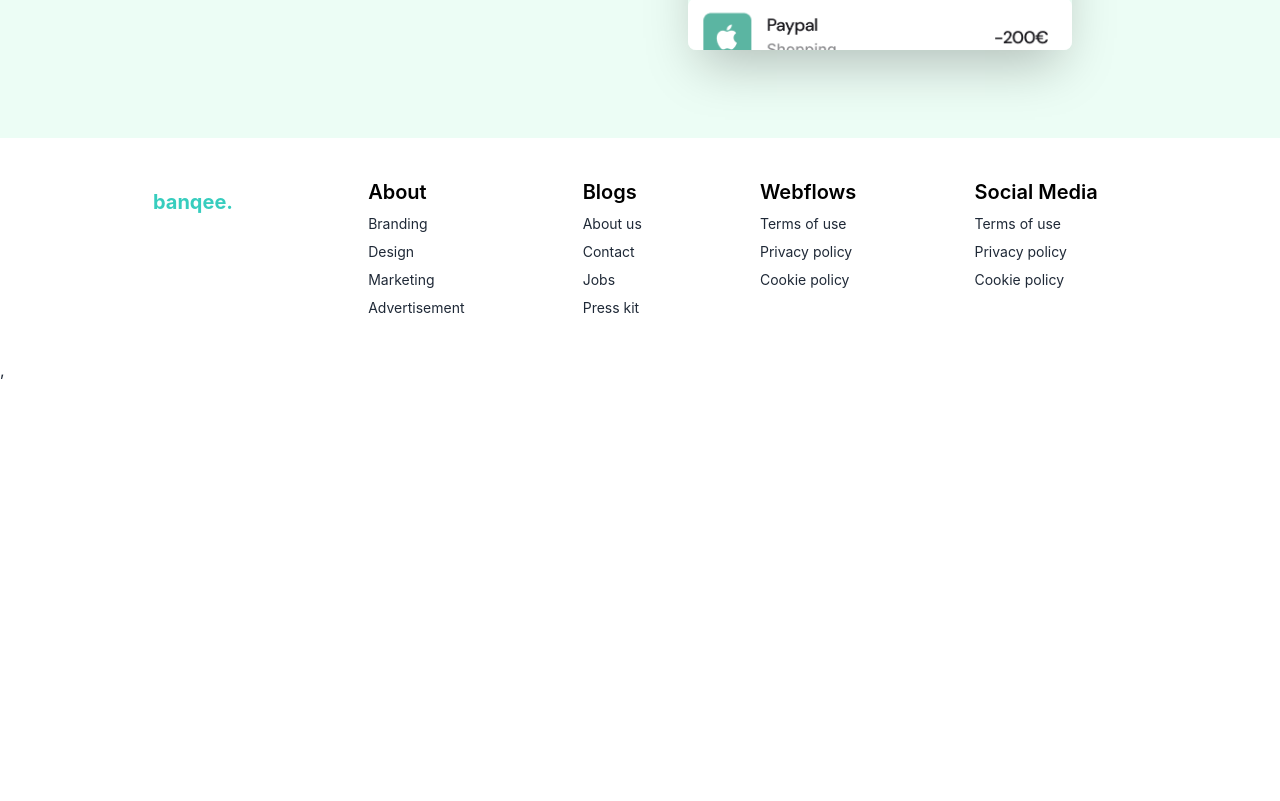
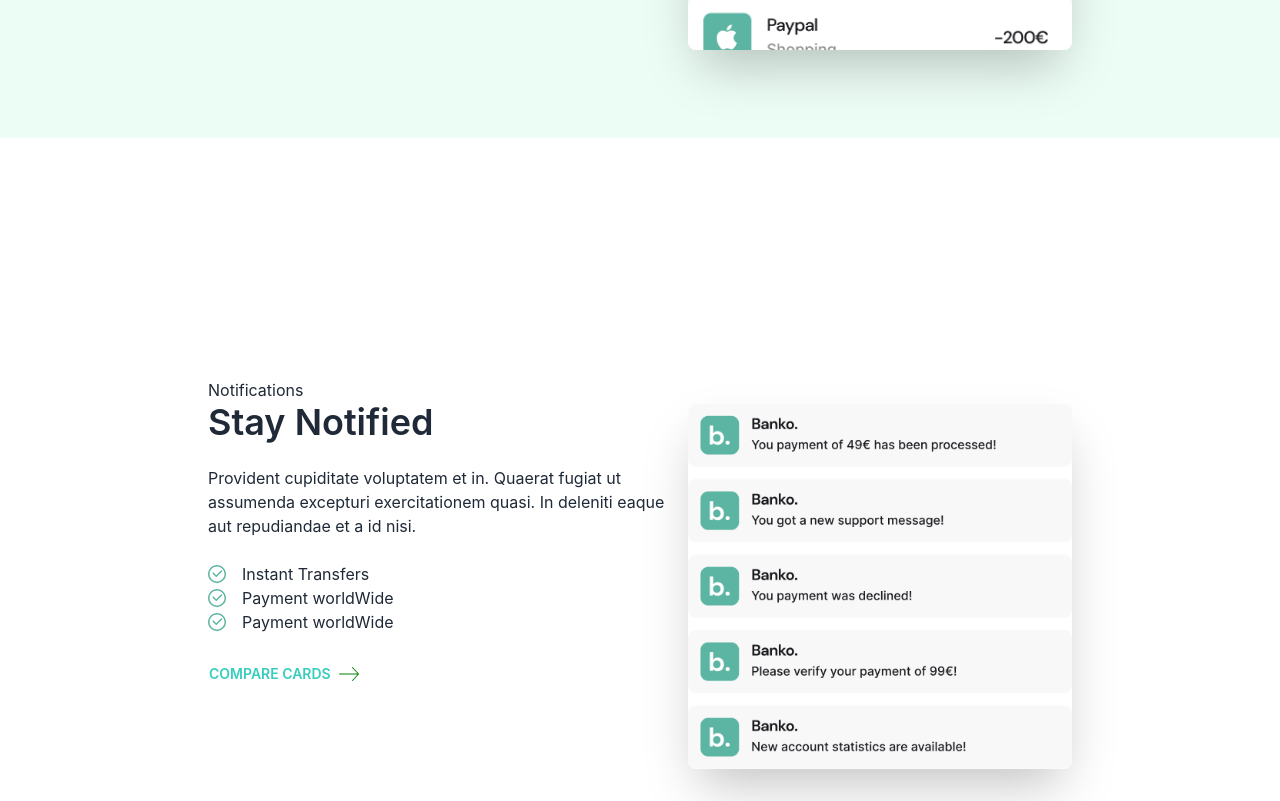
Before and after one commit to Mueid97/inlabs-app, a React (Create React App) app: page / in a window 1280 px wide. Shown: the part 2759-3560 px from the top of the page. Before the commit the page ends 3141 px from the top, so only its background shows below. Built offline with nearby package versions, Linux system fonts and the light colour scheme.

Commit message:
notify done

```diff
--- a/src/components/Home.js
+++ b/src/components/Home.js
@@ -2,6 +2,7 @@
 import Footer from './Footer';
 import Header from './Header';
 import Hero from './Hero';
+import Notify from './notify/Notify';
 import OnApp from './OnApp';
 import Send from './send and rece/Send';
 
@@ -12,6 +13,7 @@
             <Hero></Hero>
             <OnApp></OnApp>
             <Send></Send>
+            <Notify></Notify>
             <Footer></Footer>
         </div>
     );
--- /dev/null
+++ b/src/components/notify/Notify.js
@@ -0,0 +1,40 @@
+import React from 'react';
+import img4 from '../../accets/grid (1).png'
+import svg3 from '../../accets/success-tick-svgrepo-com.svg'
+import icon from '../../accets/arrow-thin-right-icon.svg'
+const Notify = () => {
+    return (
+        <div>
+            <div class="hero min-h-screen  px-48  mb-10">
+                <div class="hero-content flex-col lg:flex-row-reverse">
+                    <img src={img4} class="max-w-sm rounded-lg shadow-2xl -mb-24" alt="" />
+                    <div>
+                        <h1>Notifications</h1>
+                        <h1 class="text-4xl font-semibold">Stay Notified</h1>
+                        <p class="py-6">Provident cupiditate voluptatem et in. Quaerat fugiat ut assumenda excepturi exercitationem quasi. In deleniti eaque aut repudiandae et a id nisi.</p>
+                        <div >
+                            <div className=''>
+                                <div className='flex gap-4'>
+                                    <img width={18} height={18}  src={svg3} className='text-green-600 ' alt="" />
+                                    <p>Instant Transfers</p>
+                                </div>
+                                <div className='flex gap-4'>
+                                    <img width={18} height={18} src={svg3} alt="" />
+                                    <p>Payment worldWide</p>
+                                </div>
+                                <div className='flex gap-4'>
+                                    <img width={18} height={18} src={svg3} alt="" />
+                                    <p>Payment worldWide</p>
+                                </div>
+                            </div>
+
+                            <button class="btn btn-ghost -ml-4 mt-4 text-accent">Compare Cards <span className='px-2'><img width={20} height={20} src={icon} alt="" /></span> </button>
+                        </div>
+                    </div>
+                </div>
+            </div>
+        </div>
+    );
+};
+
+export default Notify;
```
